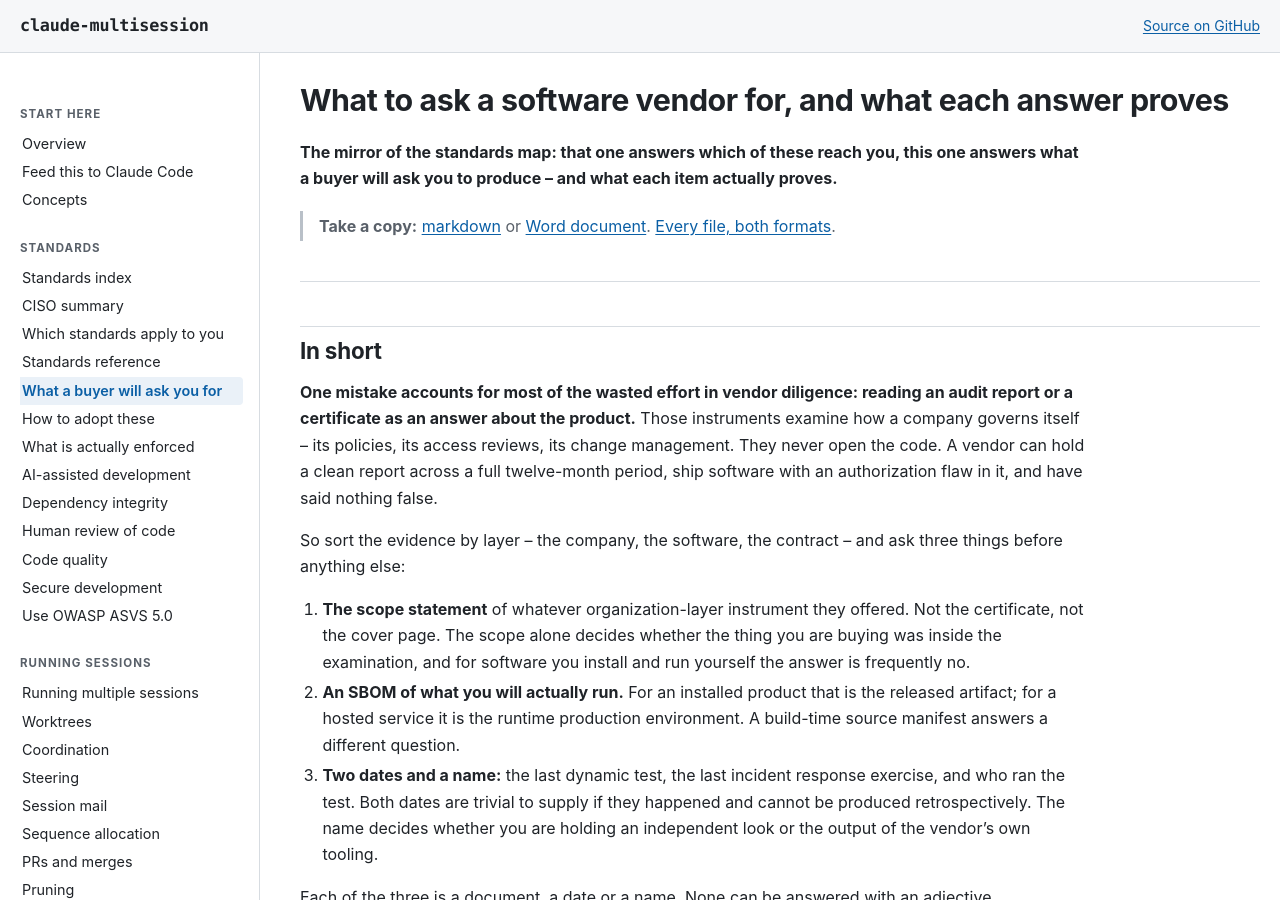
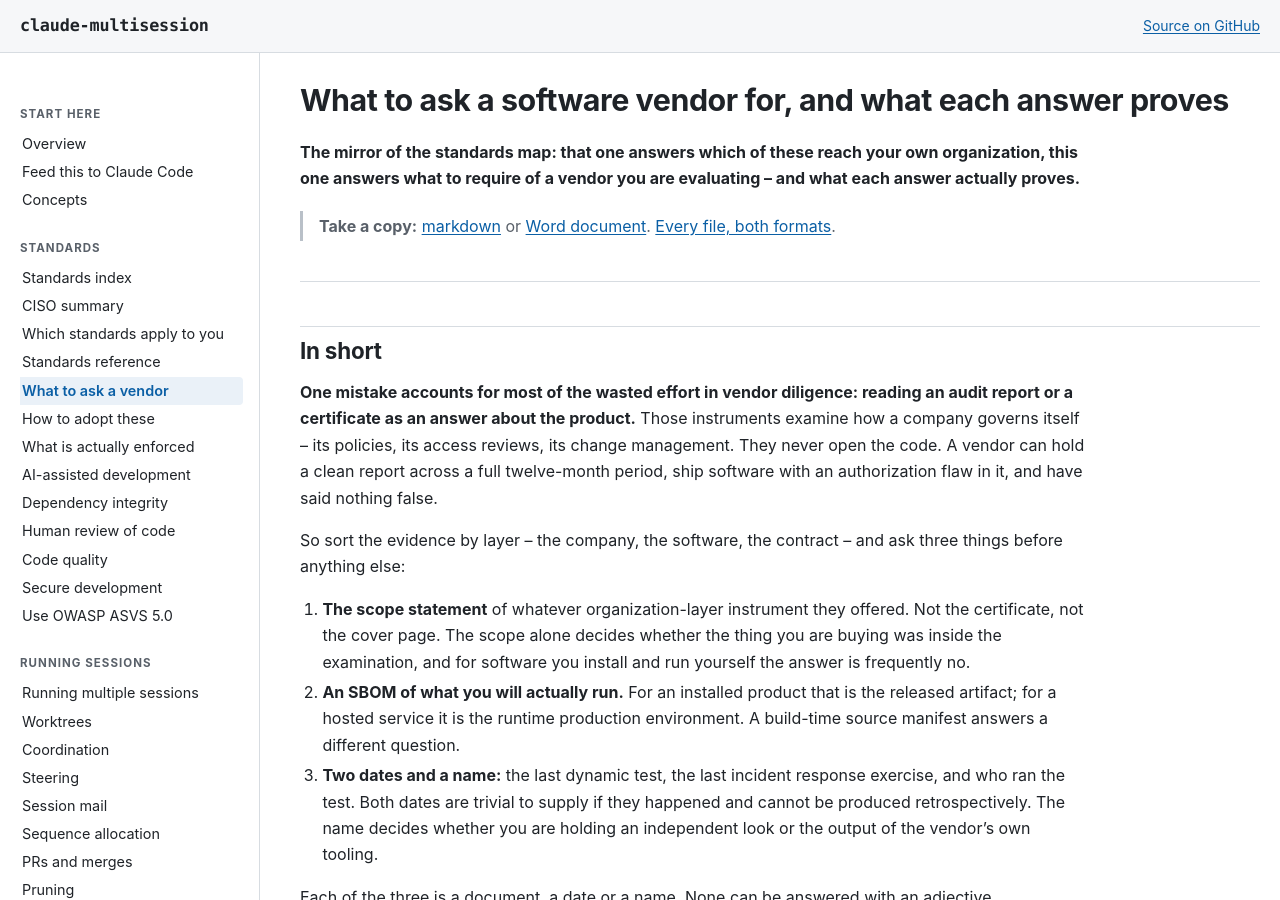
Before and after one commit to wshallwshall/secure-development-standards, a Jekyll site: the page built from docs/standards/DILIGENCE-PACKET.md, in a window 1280 px wide and 900 px high. Built offline with Jekyll 4.4.1, drawn with Linux system fonts in a browser that asks for light colours; our own code applies the rules of GitHub Pages for plain Markdown files.

Commit message:
docs: the nav sent the reader to the diligence page facing the wrong way
The sidebar label read "What a buyer will ask you for" and the page it opens is titled
"What to ask a software vendor for". Those are not a wording mismatch, they are opposite
directions: the label casts the reader as the vendor being audited, the title casts them
as the buyer doing the auditing. Someone clicking it for help surviving diligence as a
seller landed on a page for conducting it as a purchaser.

The body settles which one is right. It says "For the producer's side of the same cut,
see ..." three separate times, routing the producer somewhere else entirely. The page is
the buyer's side, the title was correct, and the label was backwards.

Fixed the label to "What to ask a vendor", and the same inversion in three more places
that had inherited it: this page's own subtitle, and both OVERVIEW rows. Every surface
now names the page "What to ask a software vendor for", matching its title.

Chose the label for an IT manager scanning a sidebar of twelve standards pages: it states
the task they actually have, in their own words, and reads in the same register as
"Which standards apply to you" and "What is actually enforced". "The diligence packet",
which CISO-SUMMARY used, is the internal filename showing through.

OVERVIEW's row also still promised "the one question that makes it useful" -- the column
header retired in 2d2a2da when several of those cells turned out to carry four questions.
It now promises "what to ask", which is what the column is called.

Word copies rebuilt for all three. Verified two ways: a fresh pandoc build's extracted
text equals each committed copy, and the retired phrasings are absent from the .docx
rather than merely the new ones being present.

NOTE: `python -m unittest discover -s tests` currently has one failure, and it is not from
this change. 96be65b removed the install block from README.md, so the pattern in
test_docs_do_not_drift.py matches nothing and the case fails by design rather than
passing vacuously. It is untouched by anything here and belongs to whoever owns that
commit. ASCII gate passes at 316 files.

```diff
--- a/docs/_data/nav.yml
+++ b/docs/_data/nav.yml
@@ -50,7 +50,7 @@
     - label: Standards reference
       title: "Security standards reference: what each one issues, and what triggers it"
       path: /standards/STANDARDS-REFERENCE.html
-    - label: What a buyer will ask you for
+    - label: What to ask a vendor
       title: "What to ask a software vendor for, and what each answer proves"
       path: /standards/DILIGENCE-PACKET.html
     - label: How to adopt these
--- a/docs/standards/CISO-SUMMARY.md
+++ b/docs/standards/CISO-SUMMARY.md
@@ -106,7 +106,7 @@ The order matters. Reversed, you get a dashboard and no controls.
 | How to judge whether code is good, whoever wrote it | [Code quality](CODE-QUALITY.md) |
 | The process a build must satisfy | [Secure development](SECURE-DEVELOPMENT.md) |
 | Trusting what you did not write, and controlling what you ship | [Dependency integrity](DEPENDENCY-INTEGRITY.md) |
-| What a buyer will ask you to produce | [The diligence packet](DILIGENCE-PACKET.md) |
+| What to require of a vendor you are evaluating | [What to ask a software vendor for](DILIGENCE-PACKET.md) |
 | All of it, and how to adopt | [Overview](OVERVIEW.md) |
 
 **MIT licensed.** Adapt this, put your own name on it, and delete anything you cannot stand behind.
--- a/docs/standards/DILIGENCE-PACKET.md
+++ b/docs/standards/DILIGENCE-PACKET.md
@@ -1,7 +1,8 @@
 # What to ask a software vendor for, and what each answer proves
 
-**The mirror of the standards map: that one answers which of these reach you, this one answers what
-a buyer will ask you to produce -- and what each item actually proves.**
+**The mirror of the standards map: that one answers which of these reach your own organization, this
+one answers what to require of a vendor you are evaluating -- and what each answer actually
+proves.**
 
 > **Take a copy:**
 > [markdown](https://raw.githubusercontent.com/wshallwshall/claude-multisession/main/docs/standards/DILIGENCE-PACKET.md)
```
Also changed, not shown: docs/standards/OVERVIEW.md (+2 -2 lines), 3 other files.
